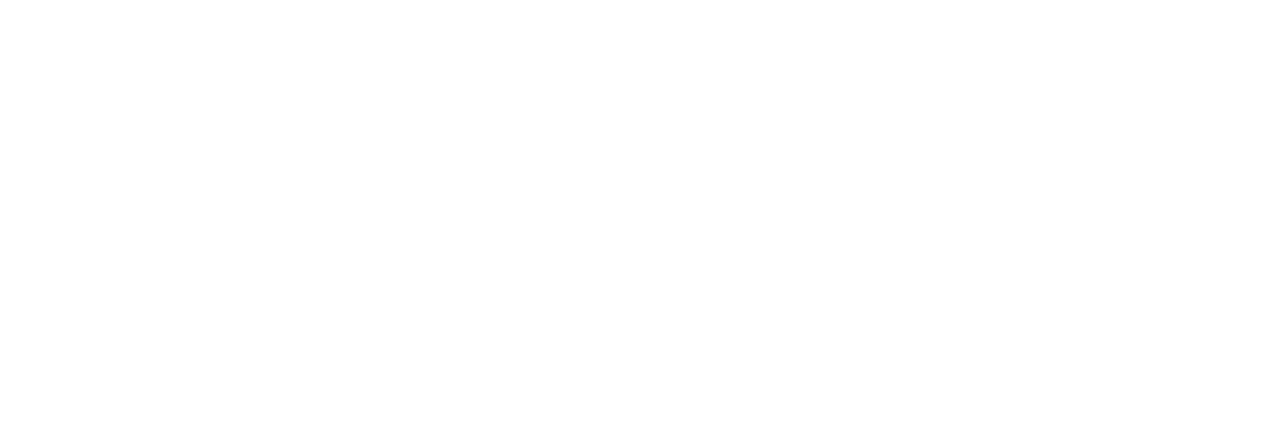
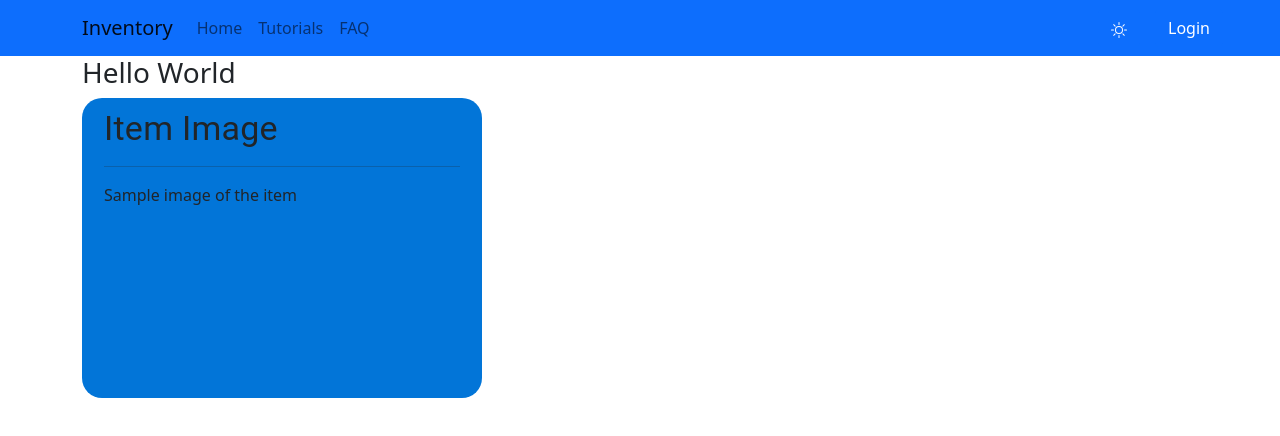
Before and after one commit to timothyliutl/inventorysite, a React (Create React App) app: page /itempage in a window 1280 px wide. Shown: the top 436 px of the page. Built offline with nearby package versions, Linux system fonts and the light colour scheme.

Commit message:
beginning of tile component

```diff
--- a/src/App.tsx
+++ b/src/App.tsx
@@ -10,6 +10,7 @@
 } from "react-router-dom";
 import { makeStyles } from '@material-ui/core/styles';
 import Tableview from './Tableview';
+import ItemPage from './Pages/ItemPage';
 
 class App extends Component<any, any>{
   state = {
@@ -47,6 +48,10 @@
               <SiteNavbar darkmode={darkModeToggle} darkmodeOn={this.state.darkMode}></SiteNavbar>
               <Tableview darkmodeOn={this.state.darkMode}></Tableview>
             </Route>
+            <Route path={"/itempage"} exact>
+              <SiteNavbar darkmodeOn={this.state.darkMode} darkmode={darkModeToggle}></SiteNavbar>
+              <ItemPage darkmodeOn={this.state.darkMode}></ItemPage>
+            </Route>
           </Switch>
         </Router>
       </div>
--- /dev/null
+++ b/src/Components/InfoContainer.tsx
@@ -0,0 +1,61 @@
+import { makeStyles, Typography } from '@material-ui/core';
+import React from 'react';
+import Container from 'react-bootstrap/esm/Container';
+
+const InfoContainer = (props: any) => {
+
+    const styles = makeStyles({
+        lightModeText: {
+            color: "black",
+            transition: "background-color 1s",
+        },
+        darkModeText: {
+            color: "#04d9ff",
+
+            transition: "background-color 1s",
+        },
+        inputDarkMode: {
+            color: "#04d9ff",
+        },
+        darkBackground: {
+            backgroundColor: "black",
+            "&:focus": {
+                backgroundColor: "black",
+                color: "white",
+                transition: "background-color 1s",
+            },
+            color: "white",
+            transition: "background-color 1s",
+        },
+        infoContainerStyle: {
+            borderRadius: "20px",
+            padding: "10px",
+
+            backgroundColor: "#0275d8"
+        }
+    })
+    const titleComponent = (title:string) => {
+        if (title) {
+            return (
+                <div>
+                    <Typography variant={'h4'}>{props.title}</Typography>
+                    <hr></hr>
+                </div>
+
+            )
+        }
+    }
+    //might be best to use materialui grids in order to make the site more responsive to window size
+    const classes = styles();
+
+    return (
+        <div className={classes.infoContainerStyle} style={{ maxWidth: "400px", minHeight: "300px" }}>
+            {/* replace this with props value */}
+            <Container>
+                {titleComponent(props.title)}
+                {props.children}
+            </Container>
+        </div>
+    )
+}
+export default InfoContainer;
--- a/src/Navbar.tsx
+++ b/src/Navbar.tsx
@@ -60,9 +60,7 @@
                         <Button style={{marginRight:"15px"}} onClick={props.darkmode} variant={props.darkmodeOn ? 'dark' : 'primary'}>
                             {props.darkmodeOn ? <Icon.MoonStars style={{color:"#04d9ff"}}></Icon.MoonStars> : <Icon.Sun></Icon.Sun>}
                         </Button>
-
-
-                        <Button variant={'outline-info'}>Login</Button>
+                        <Button variant={props.darkmodeOn?'outline-info':'primary'}>Login</Button>
 
                     </Nav>
 
--- /dev/null
+++ b/src/Pages/ItemPage.tsx
@@ -0,0 +1,19 @@
+import React from 'react';
+import { Container } from 'react-bootstrap';
+import InfoContainer from '../Components/InfoContainer';
+
+const ItemPage = (props:any) =>{
+return(
+<div>
+    <Container>
+        <h3>Hello World</h3>
+        <InfoContainer darkmodeOn={props.darkmodeOn} title={"Item Image"}>
+            <p>Sample image of the item</p>
+            <img></img>
+        </InfoContainer>
+    </Container>
+</div>
+)
+}
+
+export default ItemPage;
--- a/src/Tableview.tsx
+++ b/src/Tableview.tsx
@@ -86,13 +86,12 @@
                     </div>
                 </Row>
             </div>
-            <Modal className={props.darkmodeOn?classes.modalDarkMode:""} size="lg" show={show} onHide={handleClose} backdrop={'static'}>
+            <Modal className={props.darkmodeOn?classes.modalDarkMode:""} size="lg" show={show} onHide={handleClose}>
                 <Modal.Header className={props.darkmodeOn?classes.modalBodyDark:""}>
                     <Modal.Title>Search Filters</Modal.Title>
                     <Button variant={props.darkmodeOn?"outline-info":"primary"} onClick={handleClose}>
                         <Icon.X size={'30'}></Icon.X>
                     </Button>
-
                 </Modal.Header>
                 <Modal.Body className={props.darkmodeOn?classes.modalBodyDark:""}>
                     <AdvancedSearch darkmodeOn={props.darkmodeOn}></AdvancedSearch>
```
